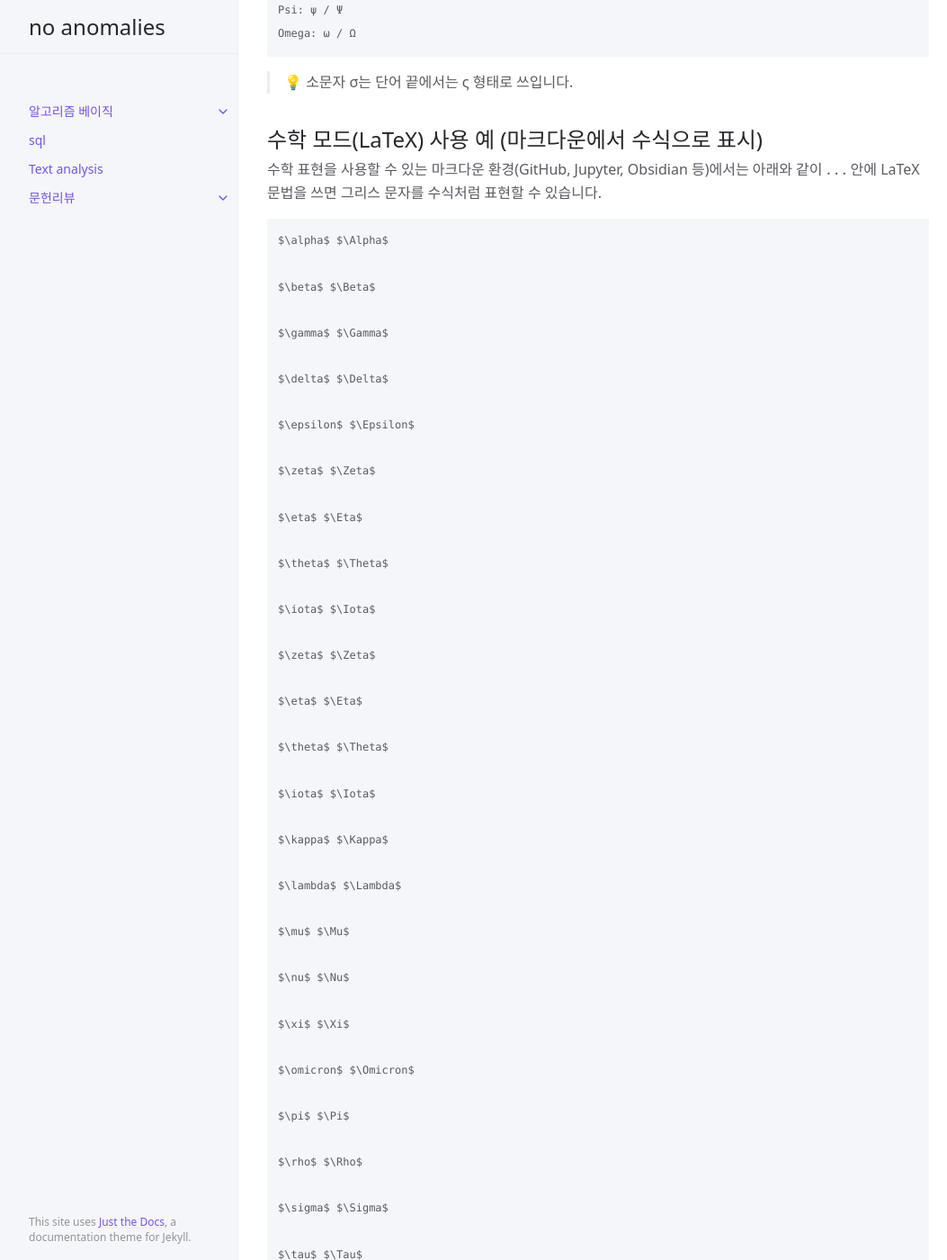
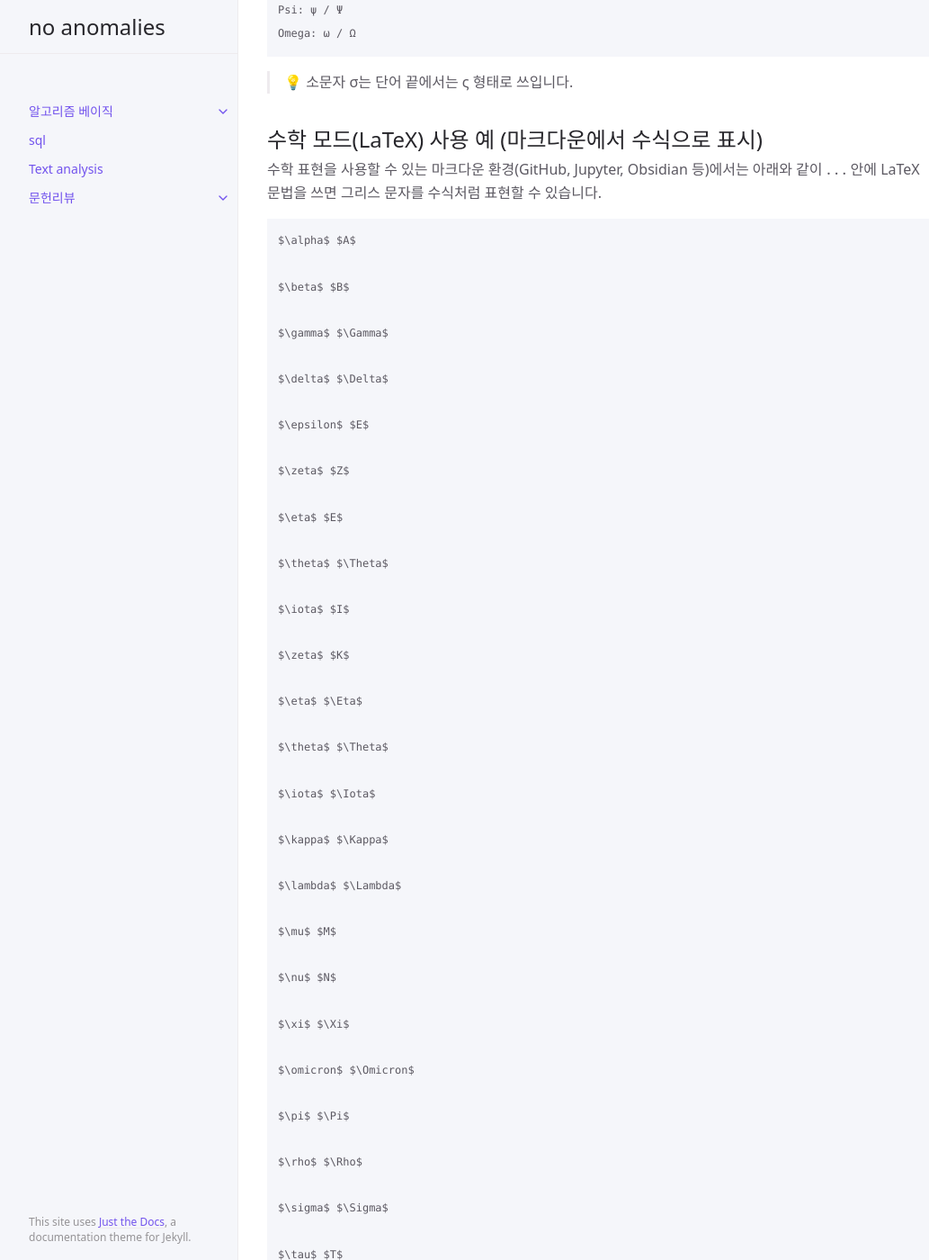
Before and after one commit to noanomal/noanomal.github.io, a Jekyll site: the page built from docs/algorithm_basic/greece_letter.md, in a window 1280 px wide and 1400 px high, scrolled down 942 px. Shown: the whole window at 90% size, without its empty margins (107-1160 px from the left). Built offline with Jekyll 4.4.1, drawn with Linux system fonts in a browser that asks for light colours; cached includes are drawn as plain includes; some of the changed text lies outside the part shown.

Commit message:
greece big letter modify

````diff
--- a/docs/algorithm_basic/greece_letter.md
+++ b/docs/algorithm_basic/greece_letter.md
@@ -42,25 +42,25 @@ Omega: ω / Ω
 ## 수학 모드(LaTeX) 사용 예 (마크다운에서 수식으로 표시)
 수학 표현을 사용할 수 있는 마크다운 환경(GitHub, Jupyter, Obsidian 등)에서는 아래와 같이 $...$ 안에 LaTeX 문법을 쓰면 그리스 문자를 수식처럼 표현할 수 있습니다.
 ```
-$\alpha$ $\Alpha$
+$\alpha$ $A$
 
-$\beta$ $\Beta$
+$\beta$ $B$
 
 $\gamma$ $\Gamma$
 
 $\delta$ $\Delta$
 
-$\epsilon$ $\Epsilon$
+$\epsilon$ $E$
 
-$\zeta$ $\Zeta$
+$\zeta$ $Z$
 
-$\eta$ $\Eta$
+$\eta$ $E$
 
 $\theta$ $\Theta$
 
-$\iota$ $\Iota$
+$\iota$ $I$
 
-$\zeta$ $\Zeta$
+$\zeta$ $K$
 
 $\eta$ $\Eta$
 
@@ -72,9 +72,9 @@ $\kappa$ $\Kappa$
 
 $\lambda$ $\Lambda$
 
-$\mu$ $\Mu$
+$\mu$ $M$
 
-$\nu$ $\Nu$
+$\nu$ $N$
 
 $\xi$ $\Xi$
 
@@ -102,7 +102,7 @@ $\omega$ $\Omega$
 
 마크다운 문법에 위와 같이 작성함면 아래와 같이 표현 됩니다.
 
-$\alpha$ $\Alpha$
+$\alpha$ $A$
 
 $\beta$ $\Beta$
 
````
Also changed, not shown: other parts of docs/algorithm_basic/greece_letter.md (+2 -2 lines).
